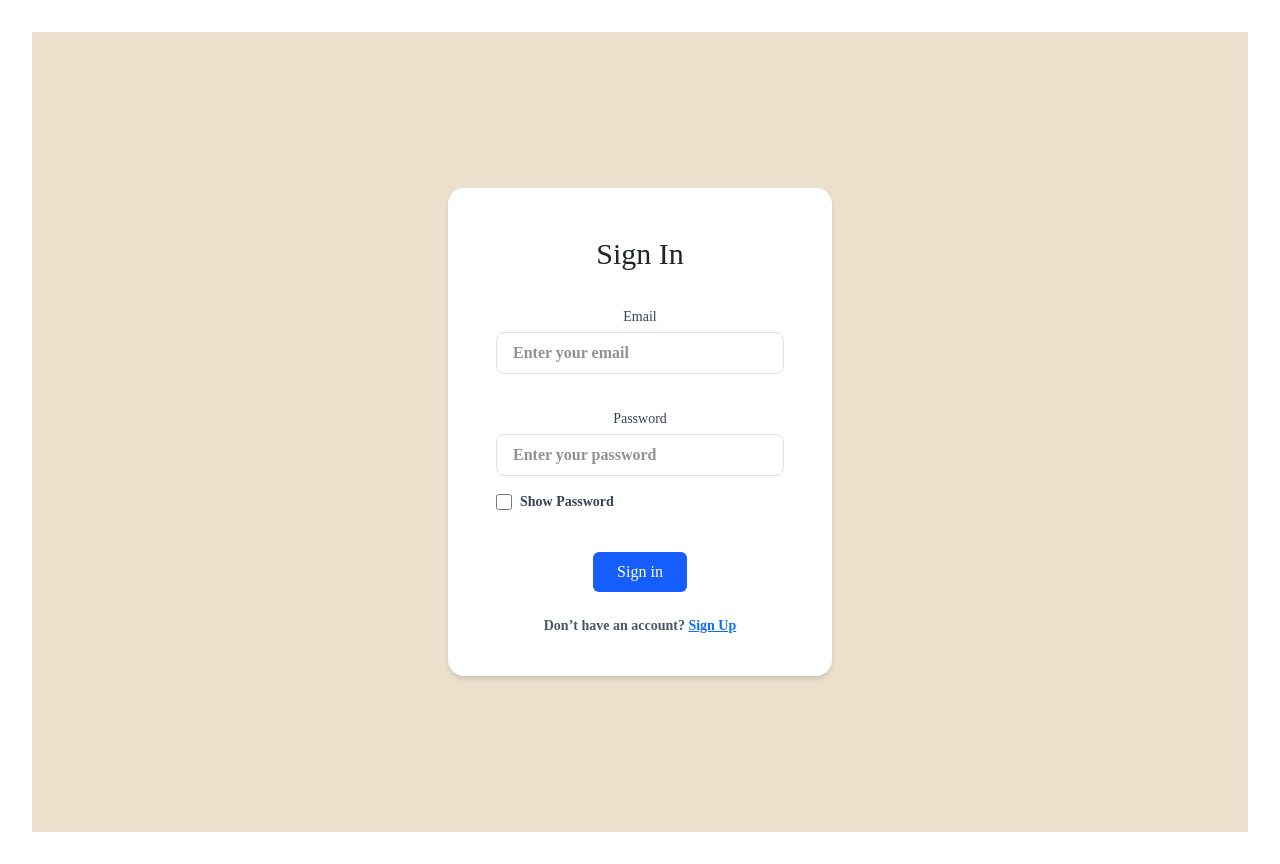
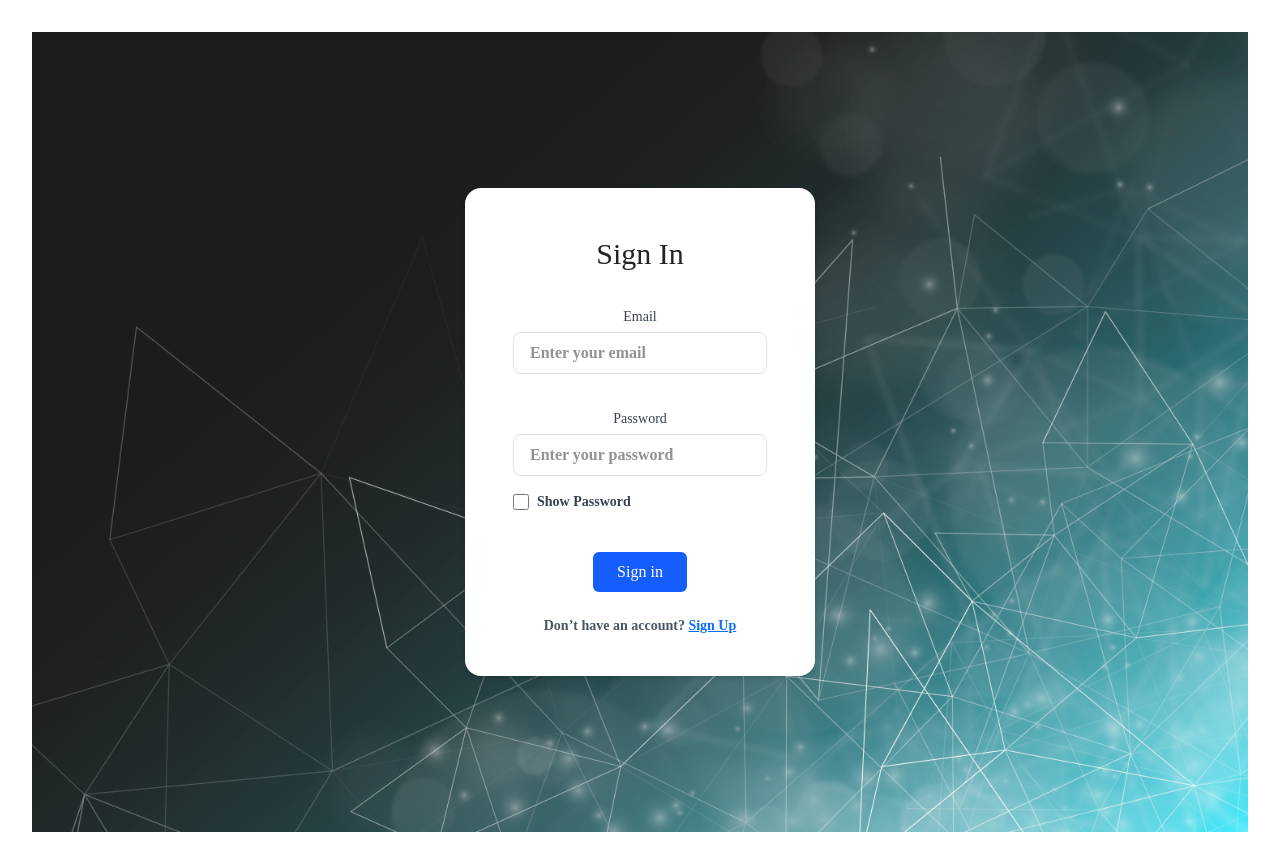
Before and after one commit to Navaneethmayya/Notes_Sharing_App, a React (Vite) app in the folder Notebook/: page /login in a window 1280 px wide. Built offline with nearby package versions, Linux system fonts and the light colour scheme; a web font is replaced by a local one.

Commit message:
imgUpdate

```diff
--- a/Notebook/src/Components/auth/LoginForm.jsx
+++ b/Notebook/src/Components/auth/LoginForm.jsx
@@ -25,7 +25,7 @@ export default function LoginForm() {
   };
 
   return (
-    <div className="flex items-center justify-center min-h-screen ">
+    <div className="flex items-center justify-center w-[350px] absolute top-[50%] left-[50%] transform -translate-1/2 z-100">
       {/* Toaster must be at the root of your component tree */}
       <Toaster position="top-center" reverseOrder={false} />
 
@@ -91,7 +91,7 @@ export default function LoginForm() {
 
         <p className=" text-center text-sm text-gray-600">
           Don’t have an account?{" "}
-          <a href="#" className="text-blue-600 hover:underline">
+          <a href="/" className="text-blue-600 hover:underline">
             Sign Up
           </a>
         </p>
--- a/Notebook/src/Pages/LoginPage.jsx
+++ b/Notebook/src/Pages/LoginPage.jsx
@@ -1,9 +1,10 @@
 import React from "react";
 import LoginForm from "../Components/auth/LoginForm";
-
+import BgLogin from "../assets/img/bg3.jpg";
 function LoginPage() {
   return (
-    <div className="	bg-[#eae0cc]">
+    <div className="	bg-[#eae0cc] relative " >
+      <img src={BgLogin} alt="Please try again " className="block w-full h-[100vh] " />
       <LoginForm />
     </div>
   );
```
Also changed, not shown: Notebook/src/assets/img/bg3.jpg (added).
